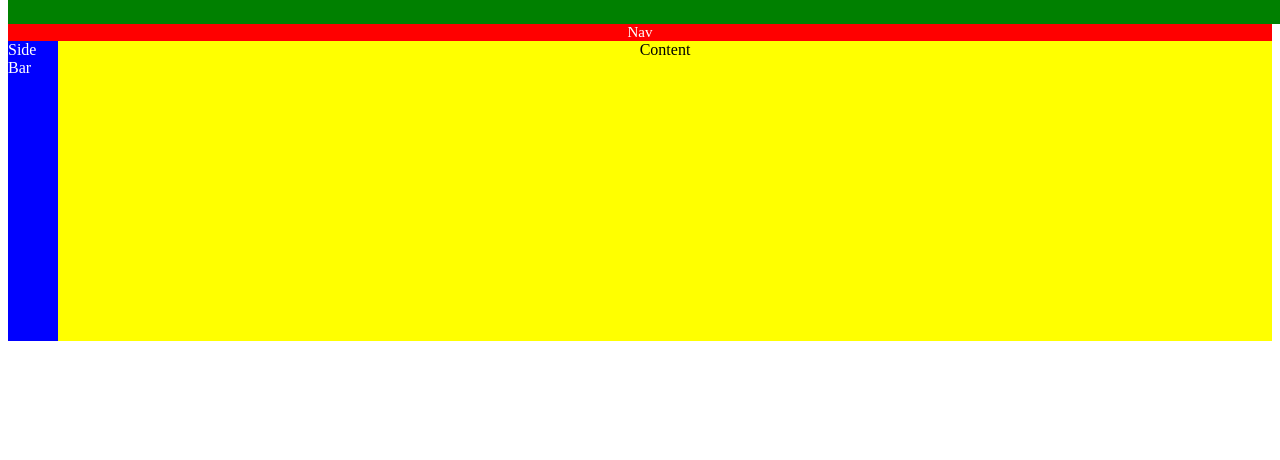
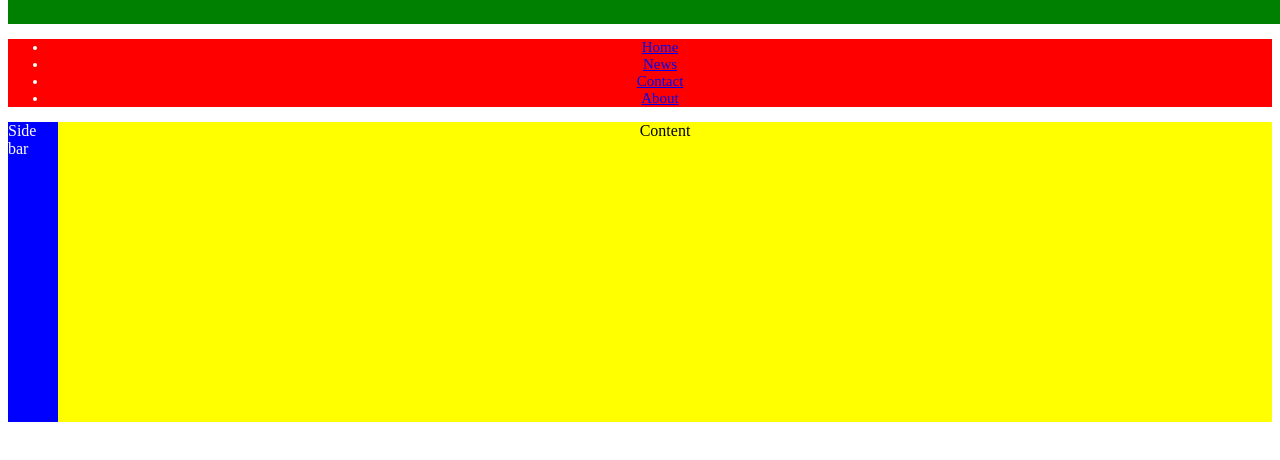
Before and after one commit to Rara312/Rara312.github.io, a plain HTML site: page index.html in a window 1280 px wide. Shown: the part 92-552 px from the top of the page. Drawn offline with Linux system fonts and the light colour scheme.

Commit message:
Update index.html

```diff
--- a/index.html
+++ b/index.html
@@ -9,12 +9,17 @@
     </div>
 
     <div id="nav">
-      Nav
+      <ul>
+  <li><a class="active" href="#home">Home</a></li>
+  <li><a href="#news">News</a></li>
+  <li><a href="#contact">Contact</a></li>
+  <li><a href="#about">About</a></li>
+</ul>
     </div>
 
 
     <div id="sidebar">
-      Side Bar
+      Side bar
     </div>
 
     <div id="content">
```
